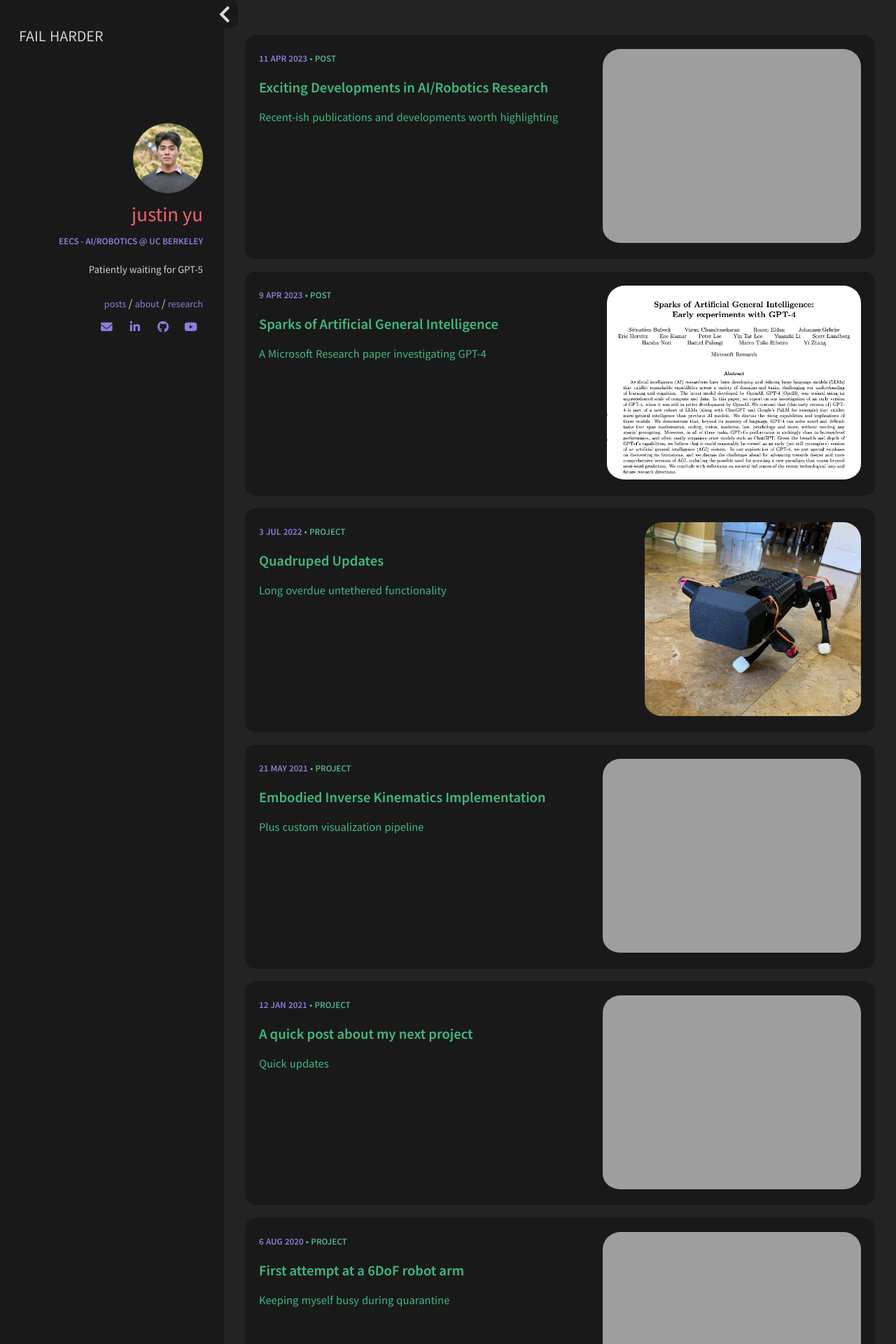
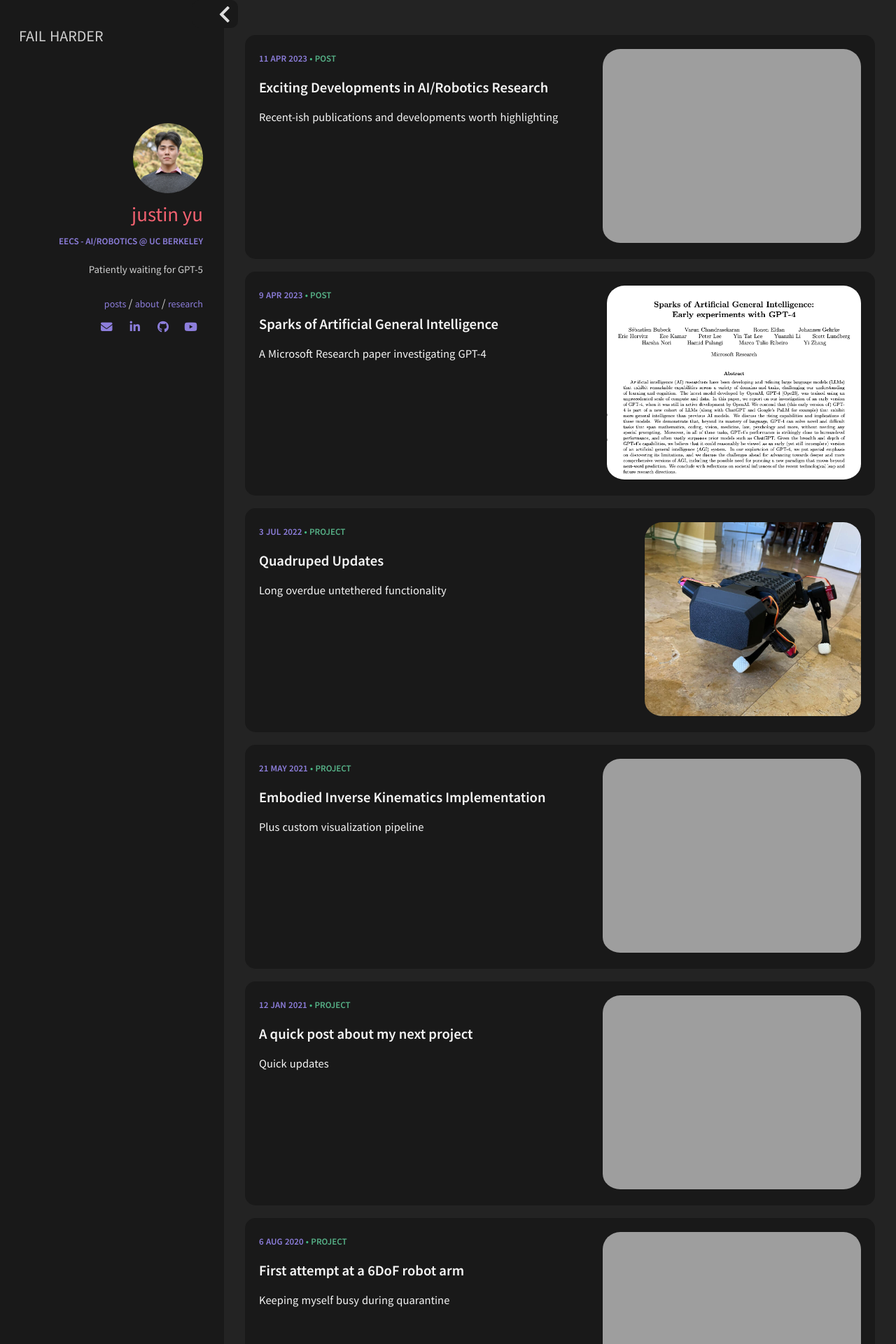
Before and after one commit to uynitsuj/uynitsuj.github.io, a Jekyll site: the page built from index.html, in a window 1280 px wide. Shown: the top 1920 px of the page at 70% size. Built offline with Jekyll 4.4.1, drawn with Linux system fonts in a browser that asks for light colours; nearby versions of some CDN libraries.

Commit message:
recolor title

```diff
--- a/_layouts/post_listing.html
+++ b/_layouts/post_listing.html
@@ -26,7 +26,7 @@ layout: default
               {% endfor %}
               {% endif %}
             </p>
-            <h4 class="post-title" title="{{ post.title | escape }}">
+            <h4 class="post-title" title="{{ post.title | escape }}" style="color:#f6f6f6">
               {{ post.title
               }}
               <!--<a href="{{ site.url }}{{ post.url }}" class="post-title" title="{{ post.title | escape }}">{{ post.title
@@ -46,7 +46,7 @@ layout: default
           </header>
 
           {% if post.excerpt %}
-          <div class="post-description">
+          <div class="post-description" style="color:#f6f6f6">
             <p>
               {{ post.excerpt }}
             </p>
```
